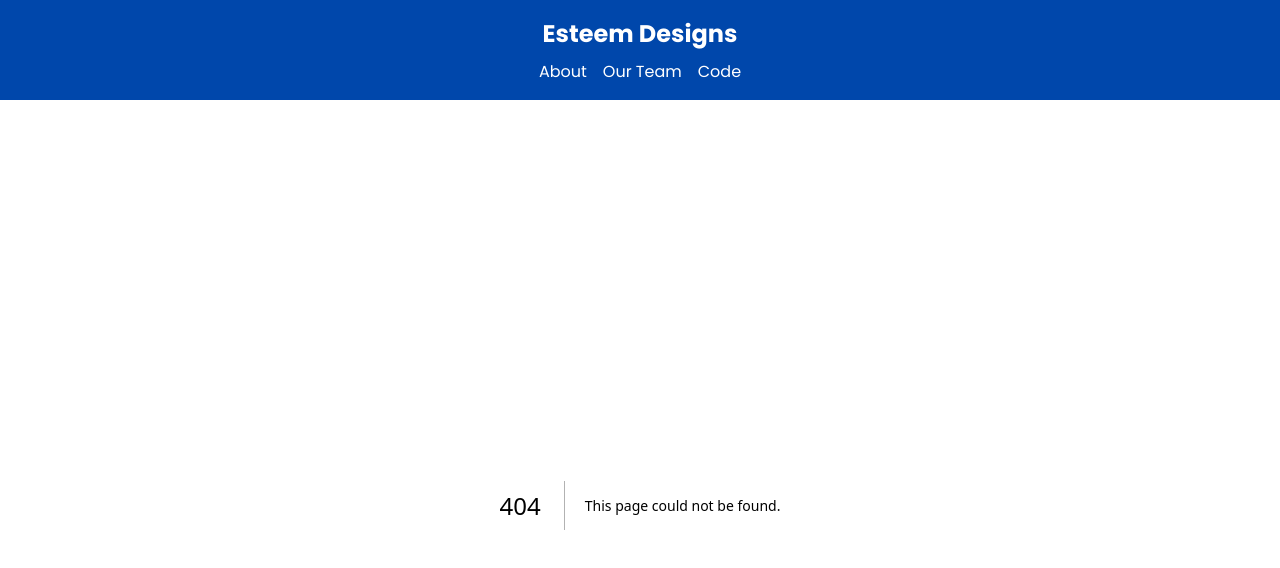
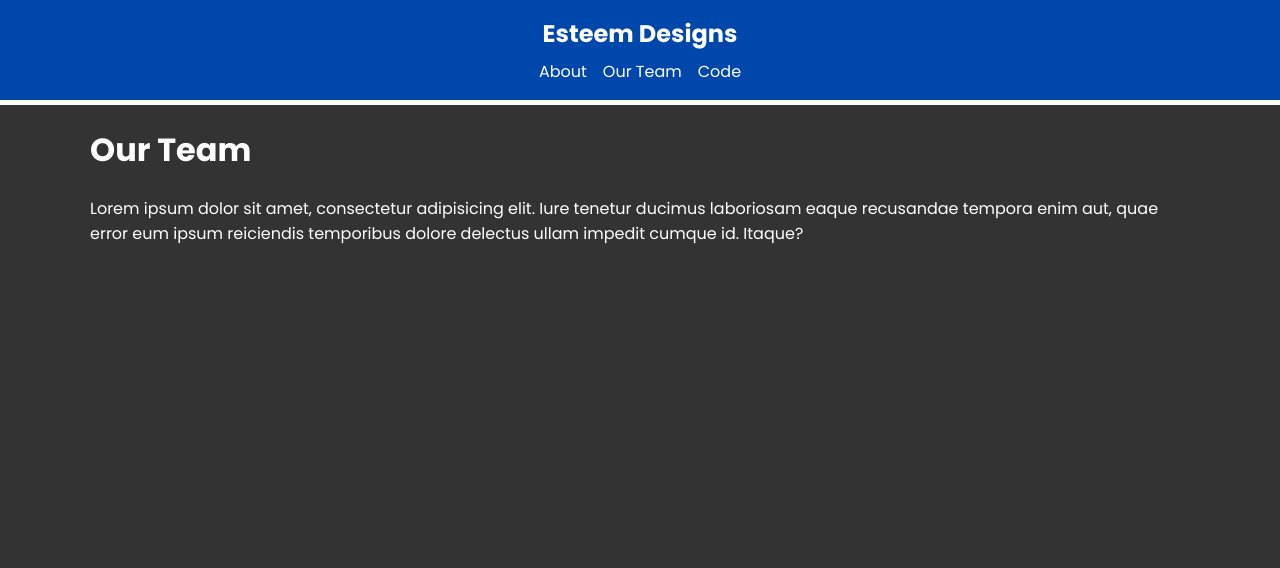
Before and after one commit to esteemayo/nextjs_13, a Next.js app: page /about/team in a window 1280 px wide. Before the commit this address had no page. Shown: the top 568 px of the page. Built offline with nearby package versions, Linux system fonts and the light colour scheme.

Commit message:
feat: add a team page

```diff
--- /dev/null
+++ b/app/about/team/page.jsx
@@ -0,0 +1,15 @@
+const Team = () => {
+  return (
+    <div>
+      <h1>Our Team</h1>
+      <p>
+        Lorem ipsum dolor sit amet, consectetur adipisicing elit. Iure tenetur
+        ducimus laboriosam eaque recusandae tempora enim aut, quae error eum
+        ipsum reiciendis temporibus dolore delectus ullam impedit cumque id.
+        Itaque?
+      </p>
+    </div>
+  );
+}
+
+export default Team;
```
